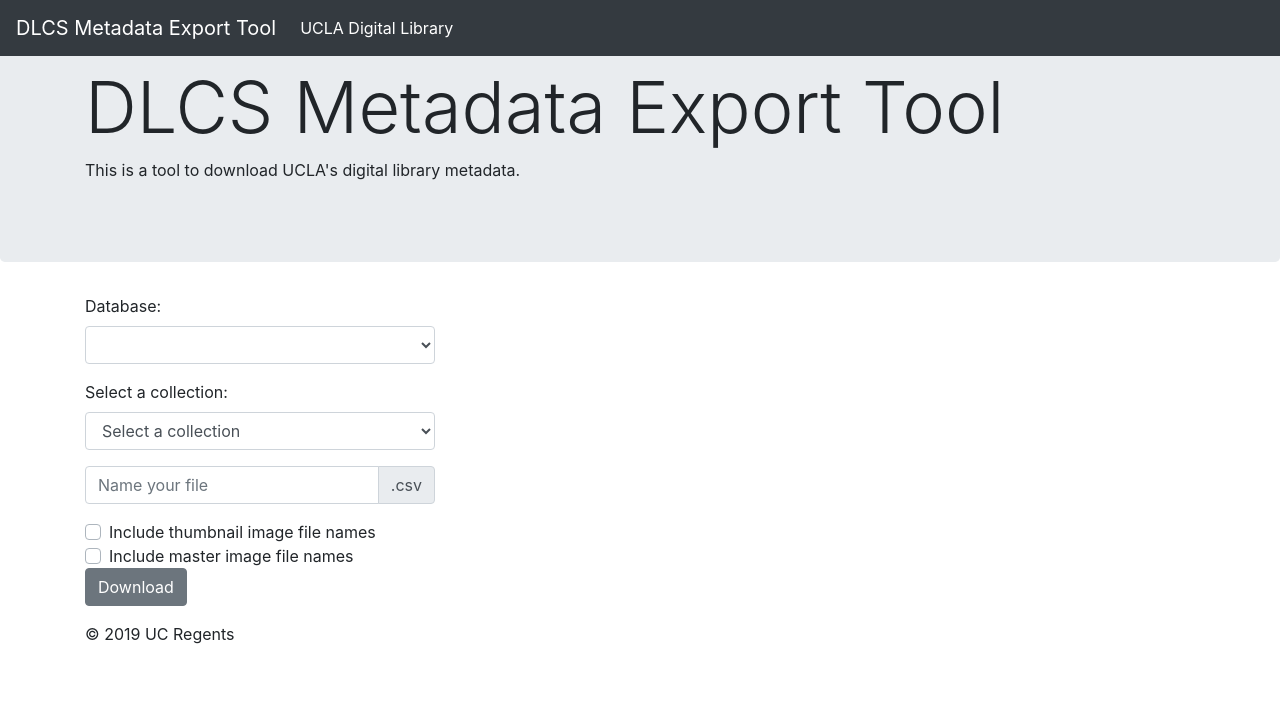
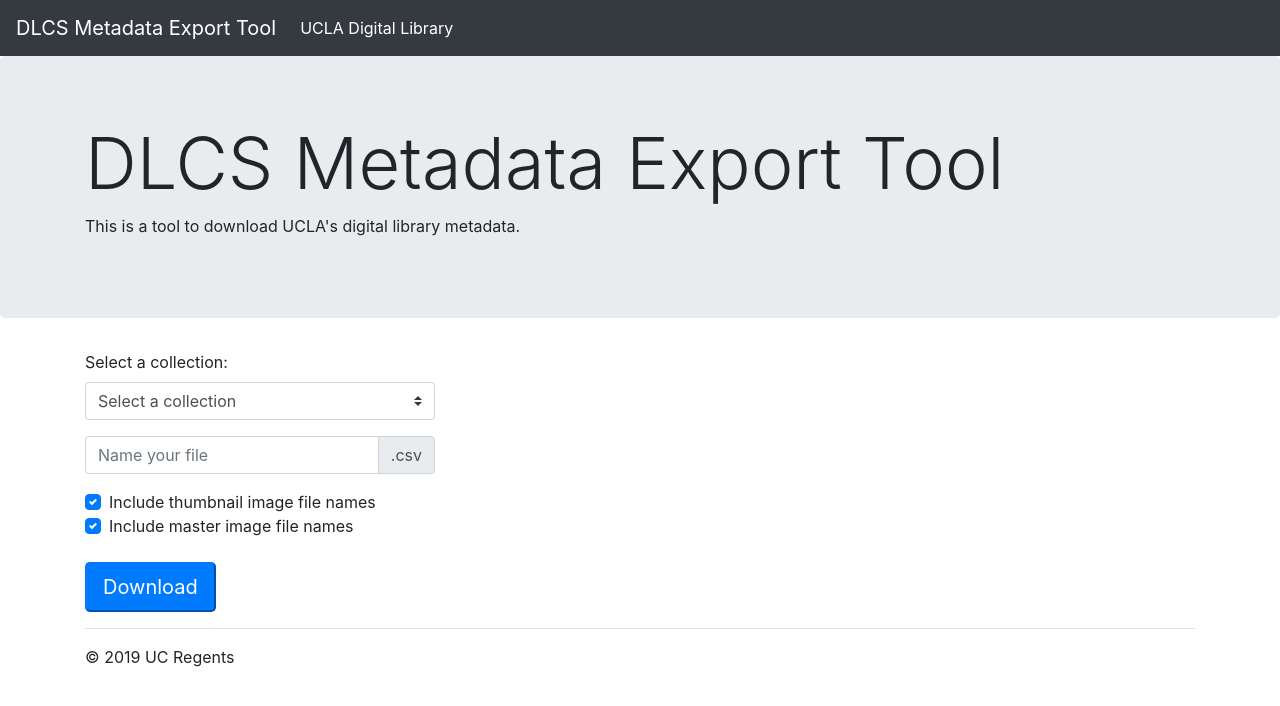
Before and after one commit to UCLALibrary/dlexport, a Flask app: template templates/index.html in a window 1280 px wide. Shown: the top 706 px of the page. Run offline with Flask 2, Linux system fonts and the light colour scheme; the template is opened without the code that fills it, so the values that code supplies are empty; parts of the project's set-up code (start-up, migrations or seed data) failed here and were passed over; some libraries are stand-ins or nearby versions.

Commit message:
Enhanced template with: - padding to copmensate for navbar - autochecked image options - removed database selection - download button now blue and bigger

```diff
--- a/templates/index.html
+++ b/templates/index.html
@@ -9,20 +9,21 @@
     <link rel="stylesheet" href="https://stackpath.bootstrapcdn.com/bootstrap/4.3.1/css/bootstrap.min.css" integrity="sha384-ggOyR0iXCbMQv3Xipma34MD+dH/1fQ784/j6cY/iJTQUOhcWr7x9JvoRxT2MZw1T" crossorigin="anonymous">
 
     <!-- Custom styles for this template -->
-    <link href="jumbotron.css" rel="stylesheet">
-    <script src="https://ajax.googleapis.com/ajax/libs/jquery/1.11.3/jquery.min.js"></script>
+    <style>
+      /* Move down content because we have a fixed navbar that is 3.5rem tall */
+      body {
+        padding-top: 3.5rem;
+      }
+    </style>
   </head>
 
   <body>
-    <form method="post">
-
 
     <nav class="navbar navbar-expand-md navbar-dark fixed-top bg-dark">
       <a class="navbar-brand" href="#">DLCS Metadata Export Tool</a>
       <button class="navbar-toggler" type="button" data-toggle="collapse" data-target="#navbarsExampleDefault" aria-controls="navbarsExampleDefault" aria-expanded="false" aria-label="Toggle navigation">
         <span class="navbar-toggler-icon"></span>
       </button>
-
       <div class="collapse navbar-collapse" id="navbarsExampleDefault">
         <ul class="navbar-nav mr-auto">
           <li class="nav-item active">
@@ -31,20 +32,15 @@
             </div>
           </li>
         </ul>
-
       </div>
     </nav>
 
-
     <main role="main">
-
-
 
       <div class="jumbotron">
         <div class="container">
           <h1 class="display-3">DLCS Metadata Export Tool</h1>
           <p>This is a tool to download UCLA's digital library metadata.</p>
-
         </div>
       </div>
 
@@ -52,6 +48,12 @@
         <div class="row">
           <div class="col-md-4">
 
+            <form method="post">
+
+              <!--
+              *****
+              HIDING DATABASE SELECTION UNTIL WE HAVE MORE THAN ONE TO CHOOSE FROM
+              *****
               <div class="form-group">
                 <label for="exampleFormControlSelect1">Database:</label>
                 <select name="db" class="form-control" id="exampleFormControlSelect1">
@@ -61,10 +63,12 @@
                   {% endfor %}
                 </select>
               </div>
+              -->
+              <input type="hidden" name="db" value="{{ databases[0][0] }}">
 
               <div class="form-group">
                 <label for="exampleFormControlSelect1">Select a collection:</label>
-        <select class="form-control" name="appname" id="exampleFormControlSelect1">
+                <select class="custom-select" name="appname" id="exampleFormControlSelect1">
                   <option selected>Select a collection</option>
                   {% for db in databases %}
                     {% for collection in db[1] %}
@@ -74,11 +78,6 @@
                 </select>
               </div>
 
-
-
-
-
-
               <div class="input-group mb-3">
                 <input type="text" name='outfile' class="form-control" placeholder="Name your file" aria-label="Recipient's username" aria-describedby="basic-addon2">
                 <div class="input-group-append">
@@ -87,28 +86,30 @@
               </div>
 
               <div class="custom-control custom-checkbox">
-            <input type="checkbox" name="thumbs" class="custom-control-input" id="customCheck1">
+                <input type="checkbox" name="thumbs" class="custom-control-input" id="customCheck1" checked>
                 <label class="custom-control-label" for="customCheck1">Include thumbnail image file names</label>
               </div>
 
               <div class="custom-control custom-checkbox">
-            <input type="checkbox" name="masters" class="custom-control-input" id="customCheck2">
+                <input type="checkbox" name="masters" class="custom-control-input" id="customCheck2" checked>
                 <label class="custom-control-label" for="customCheck2">Include master image file names</label>
               </div>
 
-      <!-- TODO: add option for char encoding -->
+              <br/>
 
               <div class="btn-group" role="group" aria-label="Third group">
-            <button type="submit" name="submit" value="Download" class="btn btn-secondary">Download</button>
+                <button type="submit" name="submit" value="Download" class="btn-lg btn-primary">Download</button>
               </div>
+            </form>
 
+          </div> <!-- column -->
+        </div> <!-- row -->
 
-          </form></p>
-
-      </div>
-    </div>
+        <hr/>
 
       </div> <!-- /container -->
+
+    </main>
 
     <footer class="container">
       <p>&copy; 2019 UC Regents</p>
@@ -145,5 +146,6 @@
     <script src="https://code.jquery.com/jquery-3.3.1.slim.min.js" integrity="sha384-q8i/X+965DzO0rT7abK41JStQIAqVgRVzpbzo5smXKp4YfRvH+8abtTE1Pi6jizo" crossorigin="anonymous"></script>
     <script src="https://cdnjs.cloudflare.com/ajax/libs/popper.js/1.14.7/umd/popper.min.js" integrity="sha384-UO2eT0CpHqdSJQ6hJty5KVphtPhzWj9WO1clHTMGa3JDZwrnQq4sF86dIHNDz0W1" crossorigin="anonymous"></script>
     <script src="https://stackpath.bootstrapcdn.com/bootstrap/4.3.1/js/bootstrap.min.js" integrity="sha384-JjSmVgyd0p3pXB1rRibZUAYoIIy6OrQ6VrjIEaFf/nJGzIxFDsf4x0xIM+B07jRM" crossorigin="anonymous"></script>
+
   </body>
 </html>
```
Lines whose indentation alone changed are shown as unchanged.
